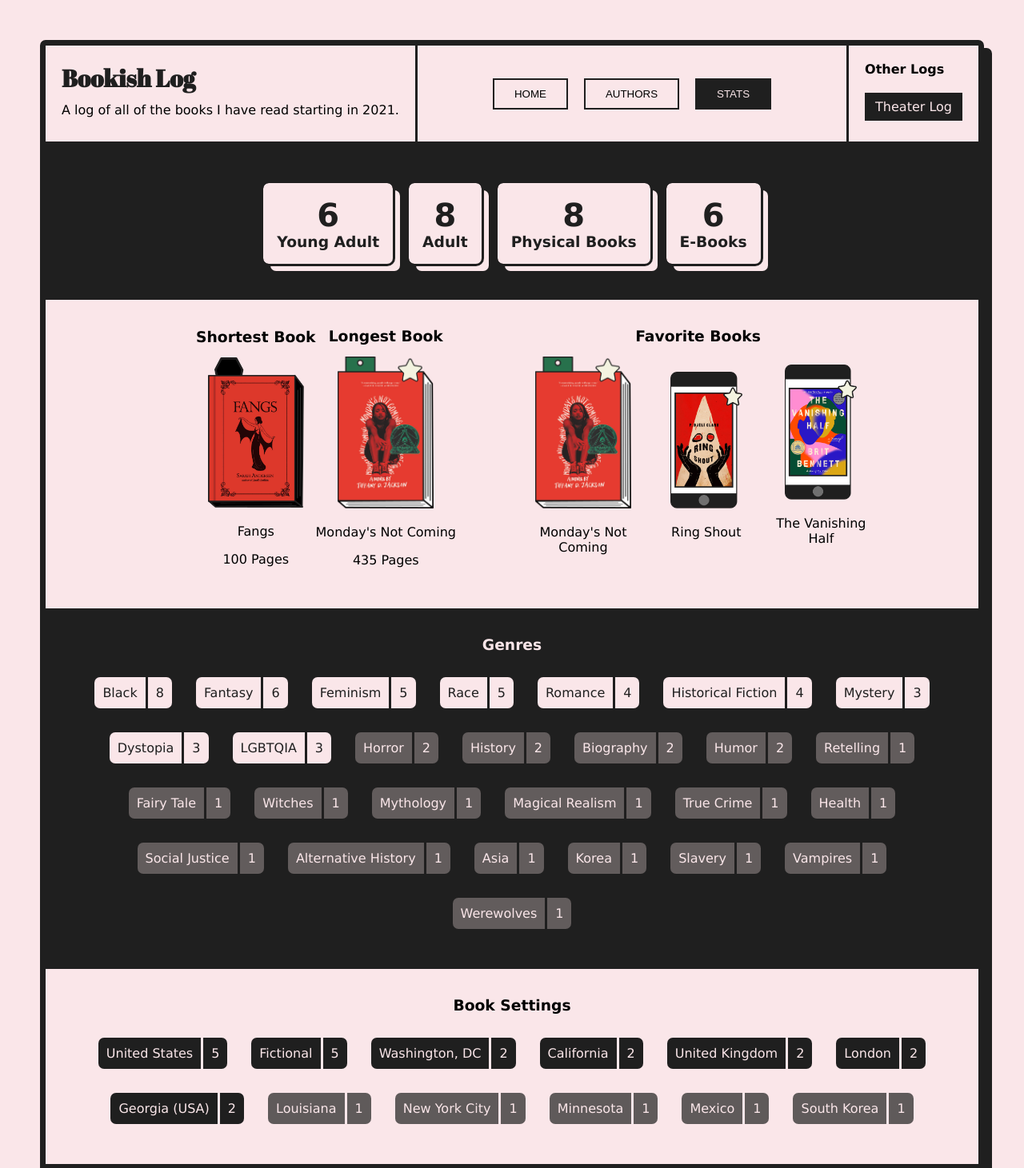
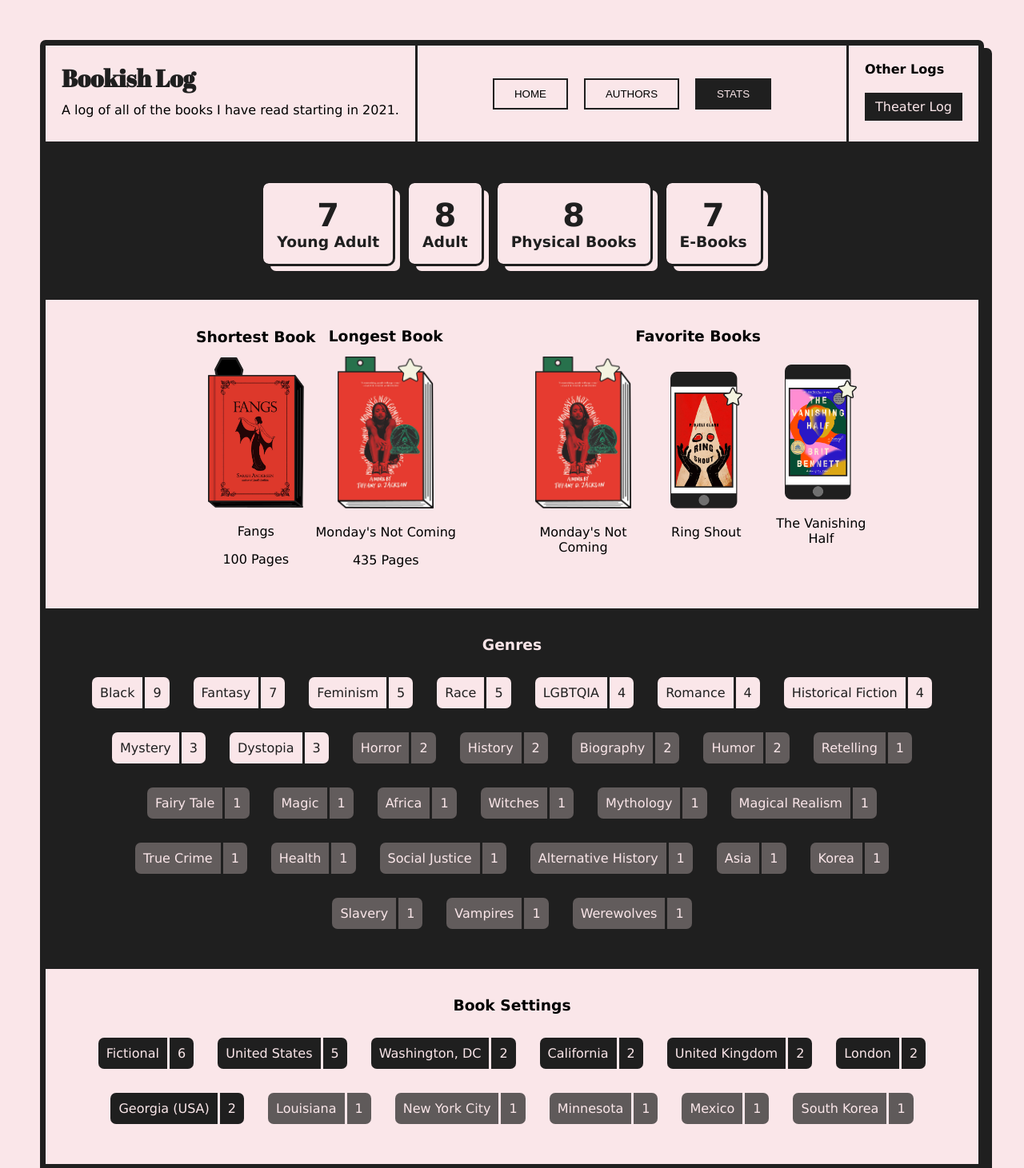
Before and after one commit to brittanyrw/thebookishlog, a Vue app: page /stats in a window 1280 px wide. Shown: the top 1461 px of the page at 80% size. Built offline with nearby package versions, Linux system fonts and the light colour scheme.

Commit message:
Add book back

```diff
--- a/src/data/books.ts
+++ b/src/data/books.ts
@@ -542,6 +542,28 @@ export const bookData: Book[] = [
     tbrMonth: ""
   },
   {
+    title: "Raybearer",
+    author: ["Jordan Ifueko"],
+    publishedYear: 2020,
+    setting: ["Fictional"],
+    genre: ["Fantasy", "LGBTQIA", "Magic", "Africa", "Black"],
+    age: "Young Adult",
+    type: "Fiction",
+    pages: 368,
+    medium: "E-Book",
+    rating: 4.5,
+    dateStarted: "09/13/2021",
+    dateFinished: "09/19/2021",
+    dnfDate: "",
+    progress: "finished",
+    pageProgress: 100,
+    bookCoverColor: "Gold",
+    bookCoverObject: "Woman's Face",
+    fav: false,
+    tbr: false,
+    tbrMonth: ""
+  },
+  {
     title: "Mexican Gothic",
     author: ["Silvia Moreno-Garcia"],
     publishedYear: 0,
```
